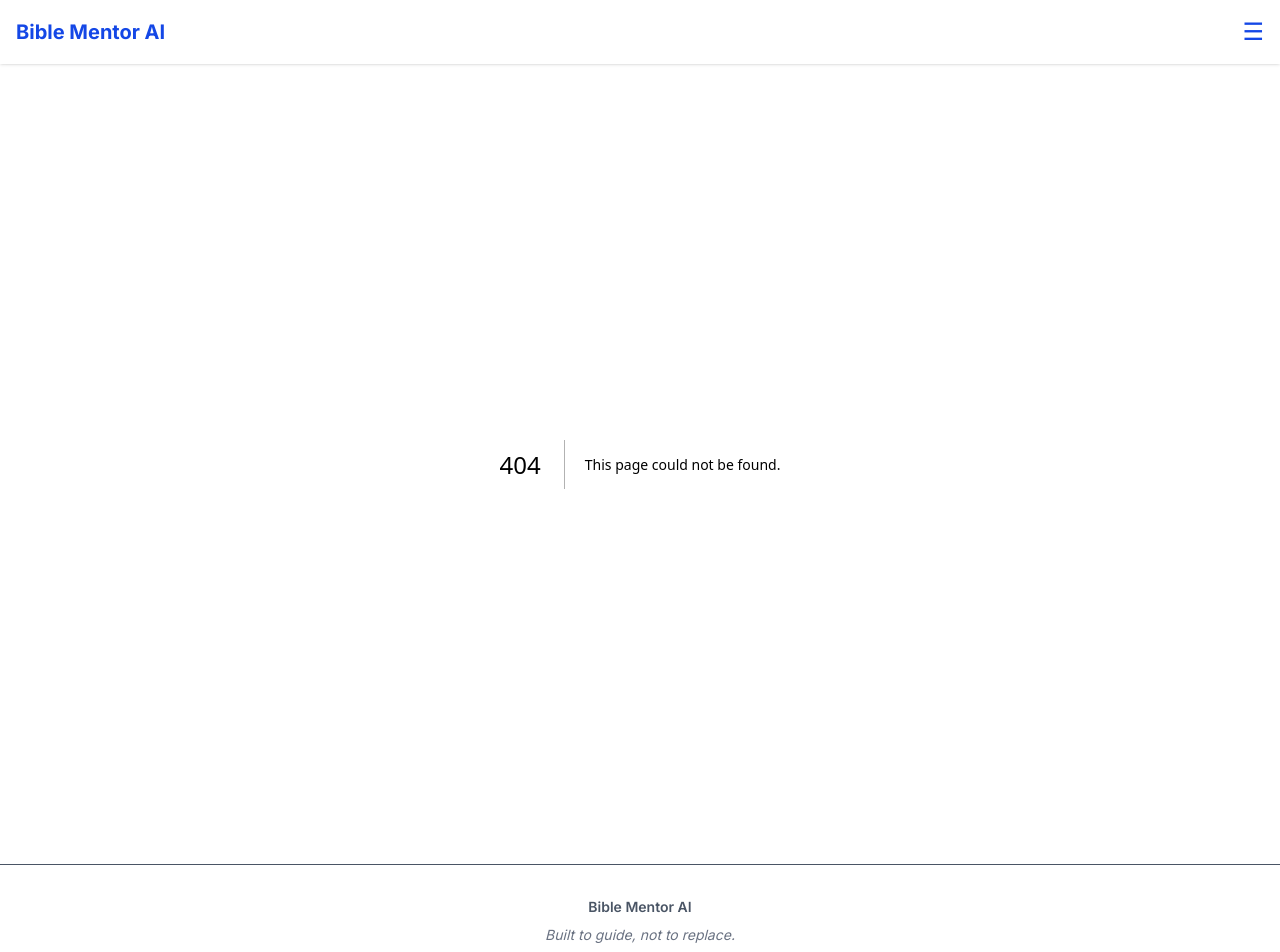
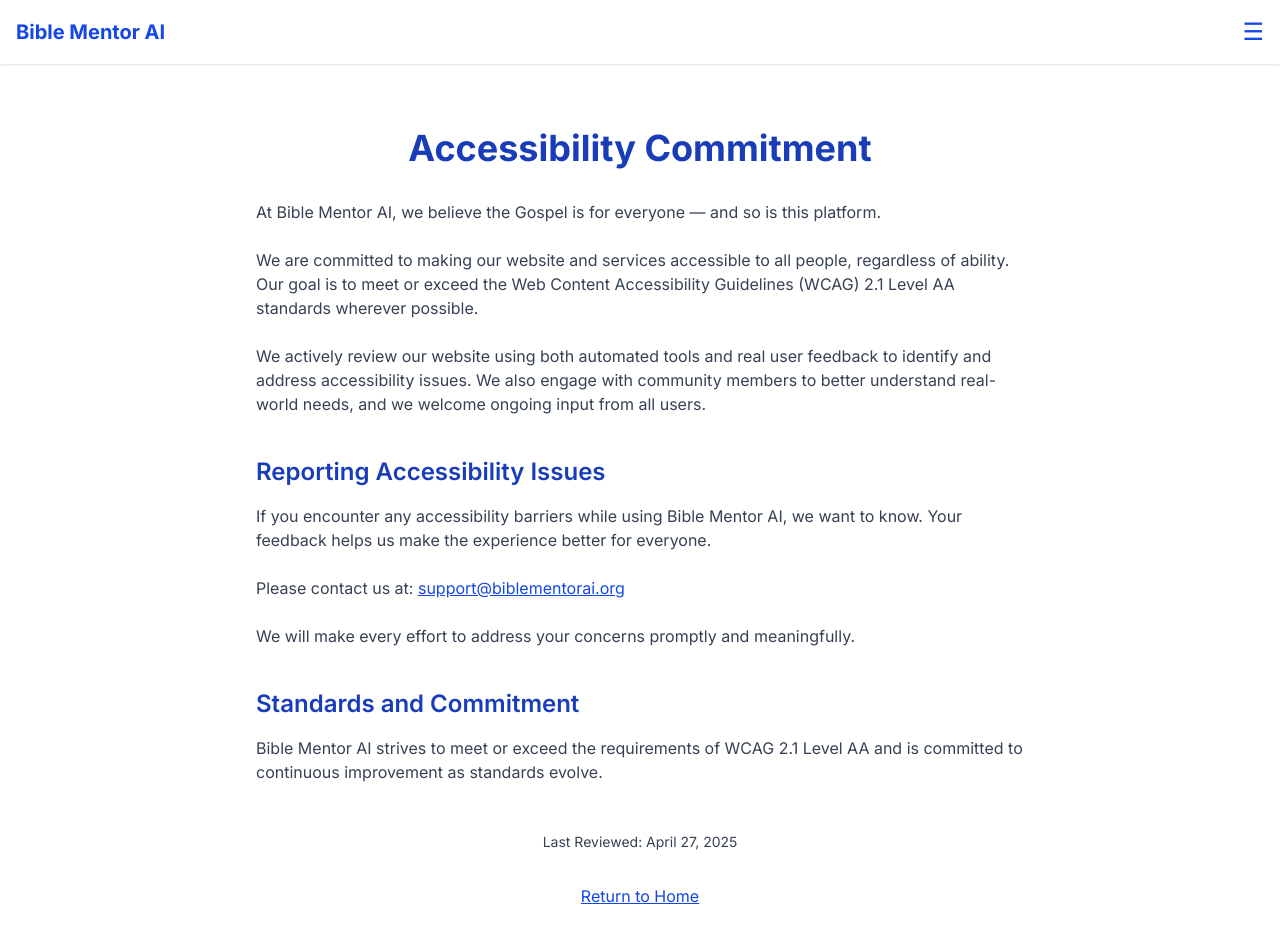
Before and after one commit to houstonmarkw/bible-mentor-ai-frontend, a Next.js app: page /accessibility in a window 1280 px wide. Before the commit this address had no page. Shown: the top 952 px of the page. Built offline with nearby package versions, Linux system fonts and the light colour scheme.

Commit message:
feat(trustpage): add Trust Report download section to Trust & Philosophy page

```diff
--- /dev/null
+++ b/src/app/accessibility/page.tsx
@@ -0,0 +1,61 @@
+'use client';
+
+import Link from 'next/link';
+
+export default function AccessibilityPage() {
+  return (
+    <section className="bg-white min-h-screen px-6 py-16">
+      <div className="max-w-3xl mx-auto">
+        <h1 className="text-4xl font-bold text-blue-800 mb-8 text-center">
+          Accessibility Commitment
+        </h1>
+
+        <p className="text-gray-700 mb-6">
+          At Bible Mentor AI, we believe the Gospel is for everyone — and so is this platform.
+        </p>
+
+        <p className="text-gray-700 mb-6">
+          We are committed to making our website and services accessible to all people, regardless of ability. Our goal is to meet or exceed the Web Content Accessibility Guidelines (WCAG) 2.1 Level AA standards wherever possible.
+        </p>
+
+        <p className="text-gray-700 mb-6">
+          We actively review our website using both automated tools and real user feedback to identify and address accessibility issues. We also engage with community members to better understand real-world needs, and we welcome ongoing input from all users.
+        </p>
+
+        <h2 className="text-2xl font-semibold text-blue-800 mt-10 mb-4">
+          Reporting Accessibility Issues
+        </h2>
+
+        <p className="text-gray-700 mb-6">
+          If you encounter any accessibility barriers while using Bible Mentor AI, we want to know. Your feedback helps us make the experience better for everyone.
+        </p>
+
+        <p className="text-gray-700 mb-6">
+          Please contact us at: <a href="mailto:support@biblementorai.org" className="text-blue-700 underline">support@biblementorai.org</a>
+        </p>
+
+        <p className="text-gray-700 mb-6">
+          We will make every effort to address your concerns promptly and meaningfully.
+        </p>
+
+        <h2 className="text-2xl font-semibold text-blue-800 mt-10 mb-4">
+          Standards and Commitment
+        </h2>
+
+        <p className="text-gray-700 mb-6">
+          Bible Mentor AI strives to meet or exceed the requirements of WCAG 2.1 Level AA and is committed to continuous improvement as standards evolve.
+        </p>
+
+        <p className="text-gray-700 text-sm mt-12 text-center">
+          Last Reviewed: April 27, 2025
+        </p>
+
+        <div className="text-center mt-8">
+          <Link href="/" className="text-blue-700 underline">
+            Return to Home
+          </Link>
+        </div>
+      </div>
+    </section>
+  );
+}
--- a/src/app/trustpage/page.tsx
+++ b/src/app/trustpage/page.tsx
@@ -49,15 +49,15 @@
         <p className="text-gray-700 mb-2 font-semibold">&mdash; Mark Houston, Founder</p>
 
         <p className="text-center text-sm text-gray-500 mt-12">
-          Trust is sacred. We're honored to earn yours.
+          Trust is sacred. We are honored to earn yours.
         </p>
 
         {/* New Download Section */}
           <div className="mt-16 p-6 bg-gray-50 rounded-lg">
             <h3 className="text-2xl font-semibold text-blue-800 mb-4 text-center">See Our Full Commitment</h3>
             <p className="text-gray-700 mb-6 text-center">
-              At Bible Mentor AI, trust is sacred &mdash; and transparency is part of that trust.<br />
-              We&apos;ve put together a full Trust &amp; Security Report to show exactly how we protect your memories, prayers, and reflections.
+              At Bible Mentor AI, trust is sacred -; and transparency is part of that trust.<br />
+              We have put together a full Trust &amp; Security Report to show exactly how we protect your memories, prayers, and reflections.
             </p>
             <div className="flex justify-center">
               <a
```
